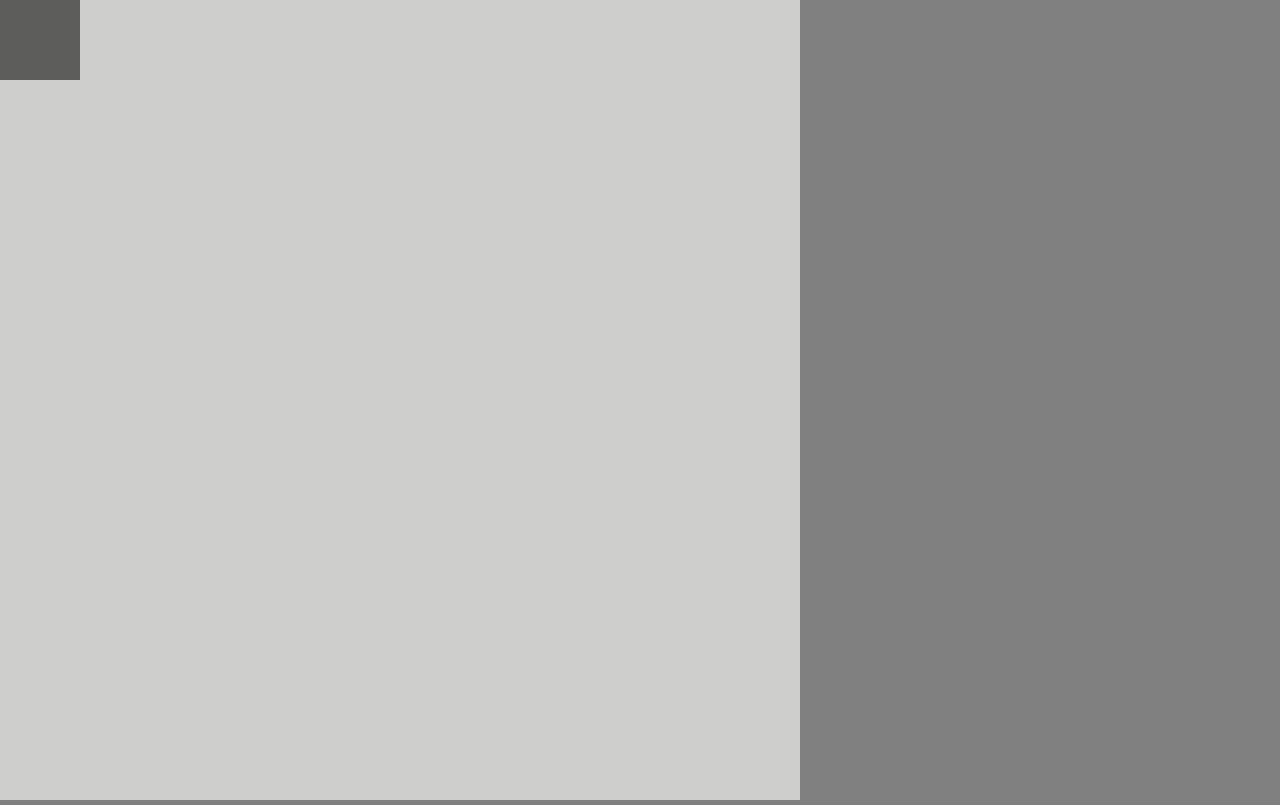
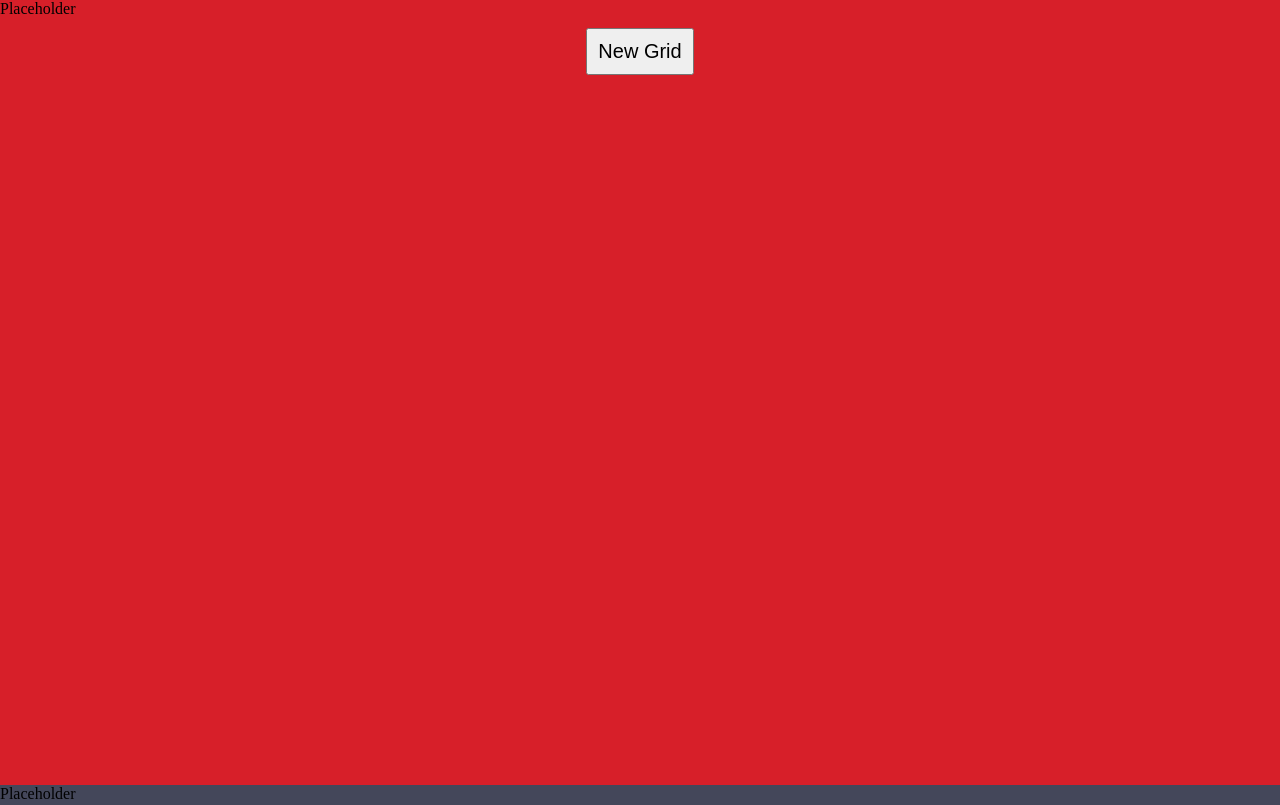
Before and after one commit to Pawys/Etch-a-Sketch., a plain HTML site: page index.html in a window 1280 px wide. Drawn offline with Linux system fonts and the light colour scheme.

Commit message:
Add New Grid Button

```diff
--- a/index.html
+++ b/index.html
@@ -9,14 +9,15 @@
   </head>
   <body>
     <header>
-
+     Placeholder
     </header>
     <main>
+      <button class="btn" onclick="createGrid()">New Grid</button>
       <div class="container"></div>
     </main>
 
     <footer>
-
+     Placeholder
     </footer>
   </body>
 </html>
--- a/script.js
+++ b/script.js
@@ -1,5 +1,8 @@
 const container = document.querySelector('.container');
-let boxnumber = 10;
+const columns = document.querySelectorAll('.column');
+function createGrid(){
+  removeAll()
+  let boxnumber = getNumber();
   for (let i = 0; i < boxnumber; i++){
     const column = document.createElement('div');
     column.classList.add('column');
@@ -13,3 +16,17 @@ for (let i = 0; i < boxnumber; i++){
     }
     container.appendChild(column);
   }
+}
+function removeAll(){
+  while (container.firstChild) {
+    container.removeChild(container.firstChild);
+  }
+}
+function getNumber() {
+
+  let number = prompt("Number of Boxes Per Side")
+  while (number === null || number > 100 || number < 1|| number % 1 !== 0) {
+   number = prompt("Number of Boxes Per Side");
+  }
+    return number;
+}
--- a/style.css
+++ b/style.css
@@ -2,14 +2,33 @@
 padding: 0;
 margin: 0;
  }
+ html {
+   height: 100%;
+ }
 
 body {
-  background: gray;
+  background: #d71f29;
+  display: flex;
+  min-height: 100%;
+  flex-direction: column;
+  justify-content: center;
+}
+main{
+  display: flex;
+  flex-grow: 1;
+  flex-direction: column;
+  justify-content: center;
+  align-items: center;
+}
+.btn {
+  font-size: 20px;
+  padding: 10px;
+  margin: 10px;
 }
 .container{
   display:flex;
-  height: 800px;
-  width: 800px;
+  height: 700px;
+  width: 700px;
   flex-direction: column;
 
 }
@@ -25,3 +44,8 @@ body {
 {
   background: #5d5e5b;
 }
+footer {
+  height: 20px;
+  flex-shrink: 0;
+  background-color: #44475a;
+}
```
Lines whose indentation alone changed are shown as unchanged.
